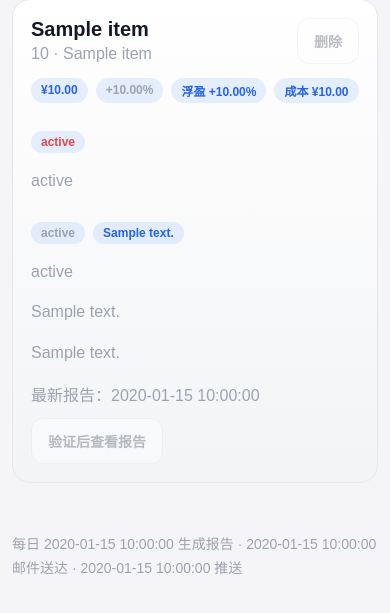
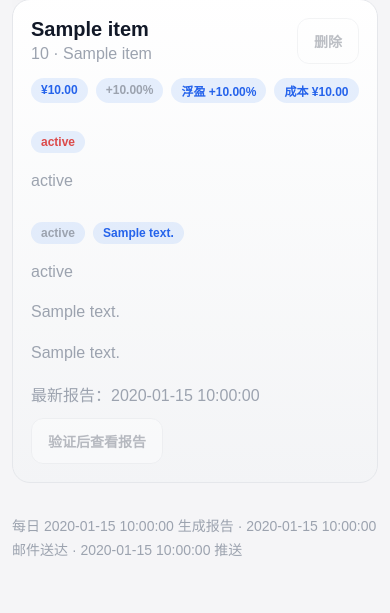
Before and after one commit to James0112/Dingpan, a FastAPI app: template templates/dashboard.html in a window 390 px wide. Shown: the part 454-1067 px from the top of the page. Run offline with FastAPI, Linux system fonts and the light colour scheme; the template is opened without the code that fills it: most values are stand-ins (such as "Sample title", 1, 10 or a date in 2020).

Commit message:
Adjust mobile page bottom padding by tab fractions

```diff
--- a/templates/dashboard.html
+++ b/templates/dashboard.html
@@ -37,6 +37,7 @@
   .watch-shell {
     max-width: 1080px;
     margin: 0 auto;
+    padding-bottom: 0;
   }
   .watch-layout {
     display: grid;
@@ -237,6 +238,7 @@
       min-height: 100%;
       display: flex;
       flex-direction: column;
+      padding-bottom: calc(var(--tab-bar-height) / 3);
     }
     .page-header {
       align-items: flex-start;
--- a/templates/settings_placeholder.html
+++ b/templates/settings_placeholder.html
@@ -7,6 +7,7 @@
     margin: 0 auto;
     display: grid;
     gap: 16px;
+    padding-bottom: 0;
   }
   .page-title {
     font-size: 32px;
@@ -289,6 +290,9 @@
     align-items: center;
   }
   @media (max-width: 640px) {
+    .settings-shell {
+      padding-bottom: calc(var(--tab-bar-height) / 2);
+    }
     body.model-sheet-open {
       overflow: hidden;
     }
```
